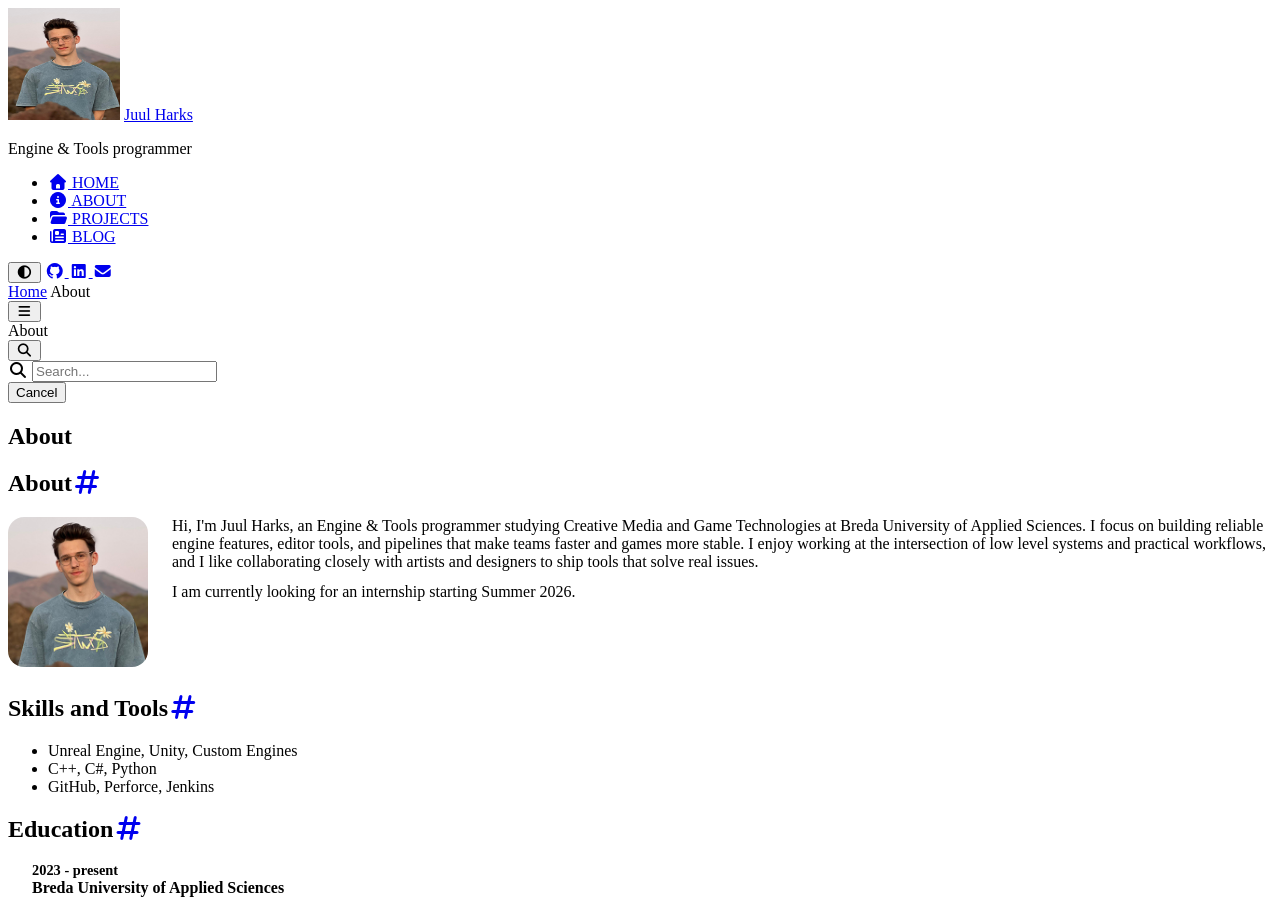
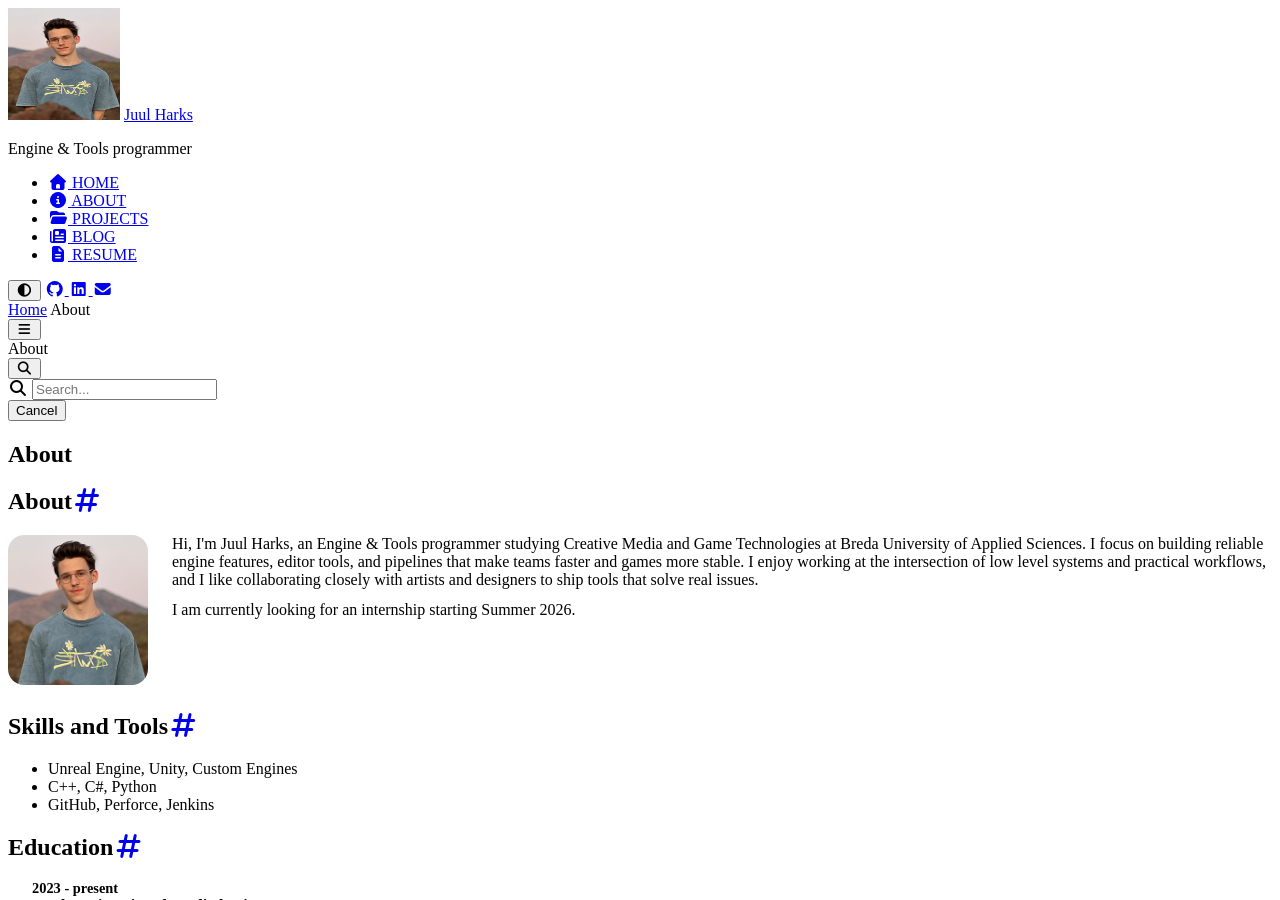
Before and after one commit to JuulH/juulh.github.io, a Jekyll site: the page built from _tabs/about.md, in a window 1280 px wide and 900 px high. Built offline with Jekyll 4.4.1, drawn with Linux system fonts in a browser that asks for light colours; cached includes are drawn as plain includes; nearby versions of some CDN libraries; a script that is not in the unit is left out.

Commit message:
feat: add resume to sidebar & about

```diff
--- a/_config.yml
+++ b/_config.yml
@@ -30,6 +30,8 @@ github:
 
 twitter:
   username: twitter_username # change to your Twitter username
+
+resume_url: '/assets/img/Juul_Harks_Resume.pdf'
 
 social:
   # Change to your full name.
--- a/_includes/sidebar.html
+++ b/_includes/sidebar.html
@@ -39,6 +39,15 @@
           <!-- .nav-item -->
         {% endunless %}
       {% endfor %}
+      <!-- resume -->
+      <li class="nav-item">
+        <a href="{{ site.resume_url }}" class="nav-link" target="_blank">
+          <i class="fa-fw fas fa-file-alt"></i>
+
+          <span>RESUME</span>
+        </a>
+      </li>
+      <!-- .nav-item -->
     </ul>
   </nav>
 
--- a/_tabs/about.md
+++ b/_tabs/about.md
@@ -99,7 +99,7 @@ experience_timeline:
 - Email: [juul@sharks.nl](mailto:juul@sharks.nl)
 - GitHub: [github.com/JuulH](https://github.com/JuulH)
 - LinkedIn: [linkedin.com/in/juulharks](https://www.linkedin.com/in/juulharks)
-- Resume: [Download](#)
+- Resume: [Download]({{site.resume_url}}){:target="_blank"}
 
 <style>
 .about-hero {
--- a/index.html
+++ b/index.html
@@ -88,8 +87,8 @@ skills:
 					<i class="fas fa-envelope me-2"></i>{{ page.contact_button_label | default: 'Contact' }}
 				</a>
 
-				{% if page.resume_url %}
-					<a class="btn btn-outline-secondary home-primary-btn" href="{{ page.resume_url | relative_url }}" target="_blank" rel="noopener">
+				{% if site.resume_url %}
+					<a class="btn btn-outline-secondary home-primary-btn" href="{{ site.resume_url | relative_url }}" target="_blank" rel="noopener">
 						<i class="fas fa-file-alt me-2"></i>Resume
 					</a>
 				{% endif %}
```
Also changed, not shown: other parts of index.html (+0 -1 lines).
